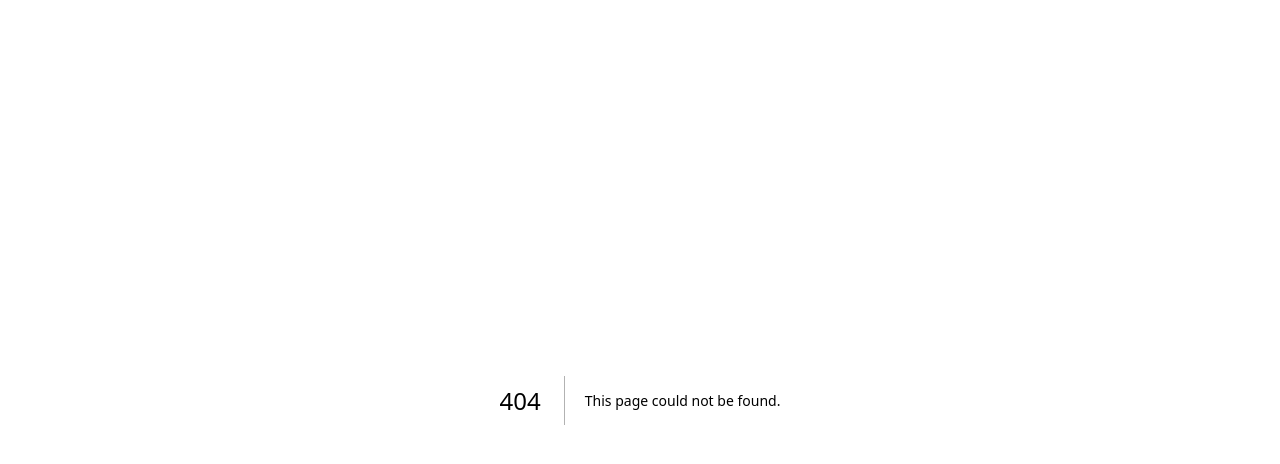
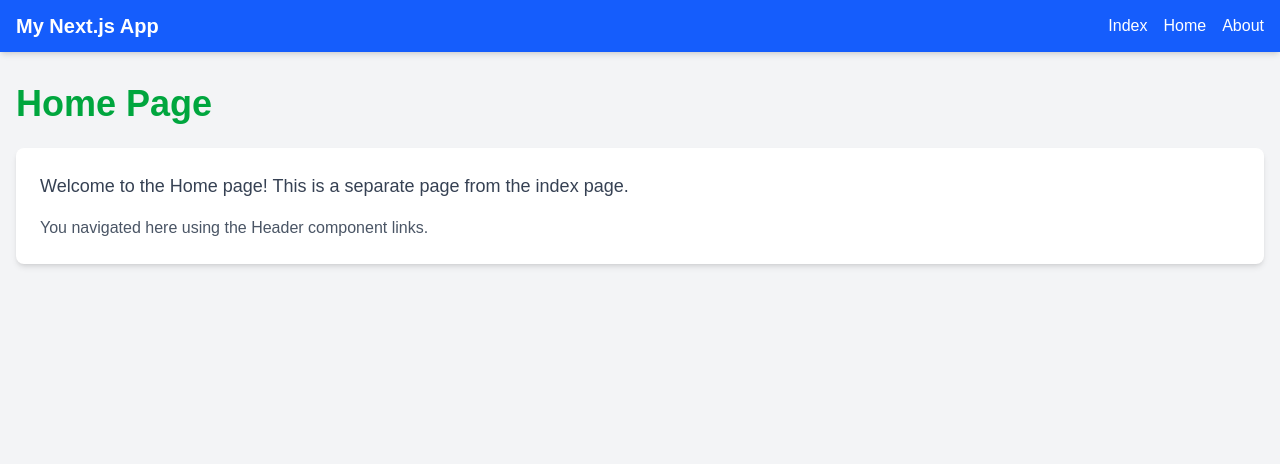
Before and after one commit to DibzDev/alx-project-0x02-setup, a Next.js app in the folder alx-project-0x02/: page /home in a window 1280 px wide. Before the commit this address had no page. Shown: the top 464 px of the page. Built offline with nearby package versions, Linux system fonts and the light colour scheme.

Commit message:
Implement basic routing with home and about pages

```diff
--- a/alx-project-0x02/components/layout/Header.tsx
+++ b/alx-project-0x02/components/layout/Header.tsx
@@ -12,6 +12,9 @@ export default function Header() {
           </div>
           <div className="space-x-4">
             <Link href="/" className="hover:text-blue-200 transition-colors">
+              Index
+            </Link>
+            <Link href="/home" className="hover:text-blue-200 transition-colors">
               Home
             </Link>
             <Link href="/about" className="hover:text-blue-200 transition-colors">
--- /dev/null
+++ b/alx-project-0x02/pages/about.tsx
@@ -0,0 +1,20 @@
+import Header from '../components/layout/Header';
+
+export default function AboutPage() {
+  return (
+    <div className="min-h-screen bg-gray-100">
+      <Header />
+      <main className="container mx-auto px-4 py-8">
+        <h1 className="text-4xl font-bold text-purple-600 mb-6">About Page</h1>
+        <div className="bg-white p-6 rounded-lg shadow-md">
+          <p className="text-lg text-gray-700">
+            This is the About page of our Next.js application.
+          </p>
+          <p className="mt-4 text-gray-600">
+            We're learning about routing in Next.js with the Pages Router.
+          </p>
+        </div>
+      </main>
+    </div>
+  );
+}
--- /dev/null
+++ b/alx-project-0x02/pages/home.tsx
@@ -0,0 +1,20 @@
+import Header from '../components/layout/Header';
+
+export default function HomePage() {
+  return (
+    <div className="min-h-screen bg-gray-100">
+      <Header />
+      <main className="container mx-auto px-4 py-8">
+        <h1 className="text-4xl font-bold text-green-600 mb-6">Home Page</h1>
+        <div className="bg-white p-6 rounded-lg shadow-md">
+          <p className="text-lg text-gray-700">
+            Welcome to the Home page! This is a separate page from the index page.
+          </p>
+          <p className="mt-4 text-gray-600">
+            You navigated here using the Header component links.
+          </p>
+        </div>
+      </main>
+    </div>
+  );
+}
```
